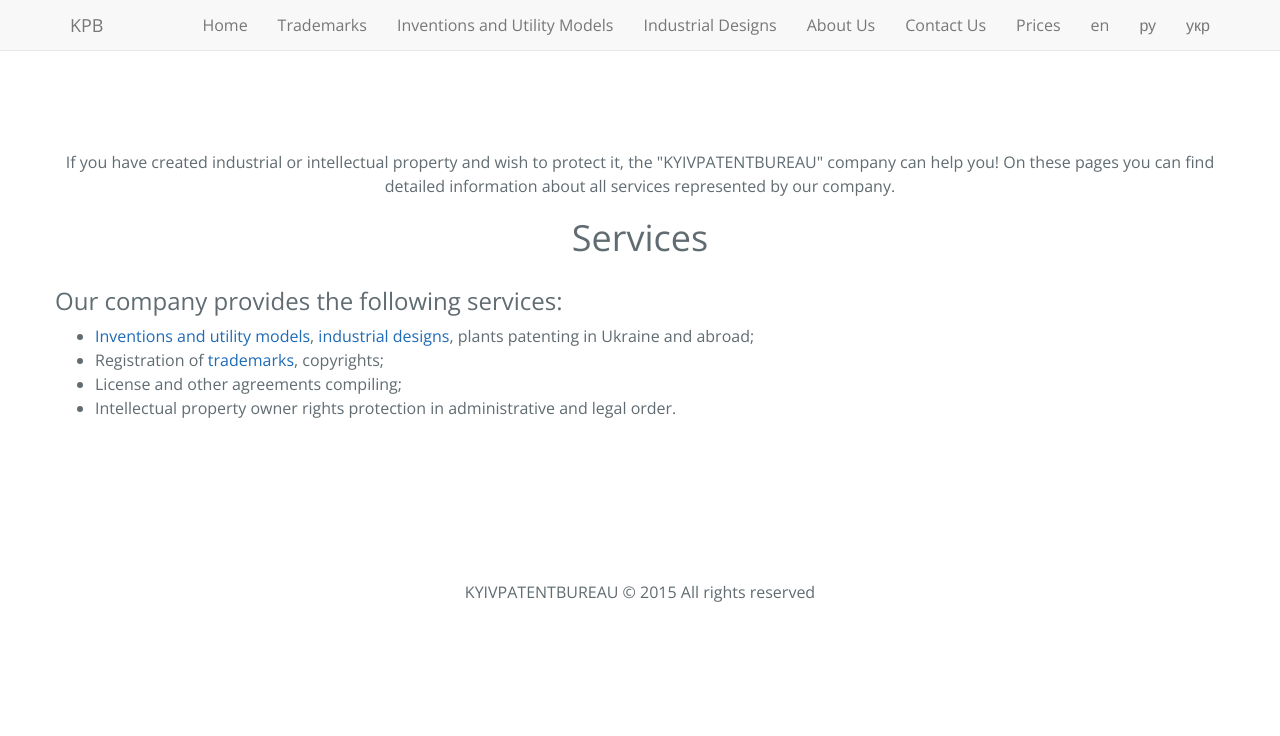
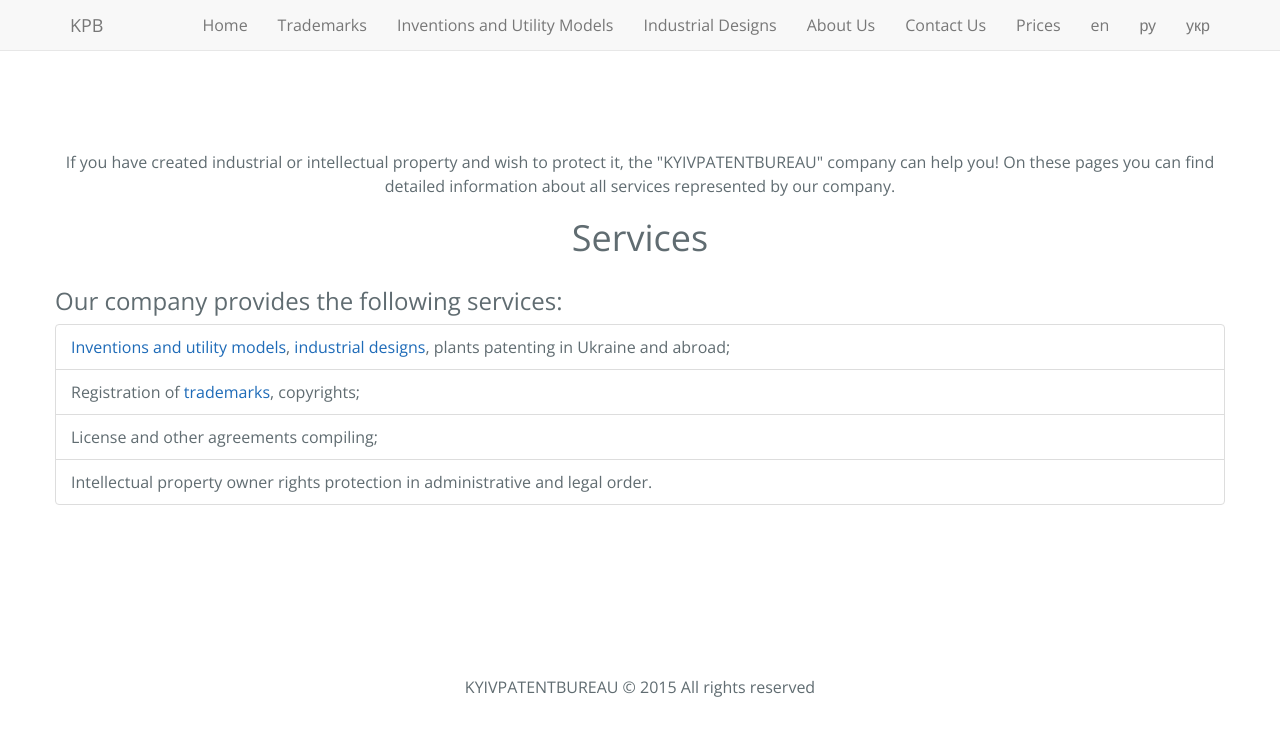
Before and after one commit to Mindshine/patent, a Jekyll site: the page built from _posts/en/pages/2000-01-01-index.html, in a window 1280 px wide. Shown: the top 736 px of the page. Built offline with Jekyll 4.4.1, drawn with Linux system fonts in a browser that asks for light colours; nearby versions of some CDN libraries; library files that are not in the unit come from our copies; Markdown is read by kramdown in place of the engine named in the settings.

Commit message:
Update 2000-01-01-index.html

```diff
--- a/_posts/en/pages/2000-01-01-index.html
+++ b/_posts/en/pages/2000-01-01-index.html
@@ -14,11 +14,11 @@
 <div class="row">
   <div class="col-lg-12 text-left">
     <h3>Our company provides the following services:</h3>
-    <ul class="group-list">
-      <li class="group-list-item"><a href="./inventions.html">Inventions and utility models</a>, <a href="./designs.html">industrial designs</a>, plants patenting in Ukraine and abroad;</li>
-      <li class="group-list-item">Registration of <a href="./trademark.html">trademarks</a>, copyrights;</li>
-      <li class="group-list-item">License and other agreements compiling;</li>
-      <li class="group-list-item">Intellectual property owner rights protection in administrative and legal order.</li>
+    <ul class="list-group">
+      <li class="list-group-item"><a href="./inventions.html">Inventions and utility models</a>, <a href="./designs.html">industrial designs</a>, plants patenting in Ukraine and abroad;</li>
+      <li class="list-group-item">Registration of <a href="./trademark.html">trademarks</a>, copyrights;</li>
+      <li class="list-group-item">License and other agreements compiling;</li>
+      <li class="list-group-item">Intellectual property owner rights protection in administrative and legal order.</li>
     </ul>
   </div>
 </div>
```
